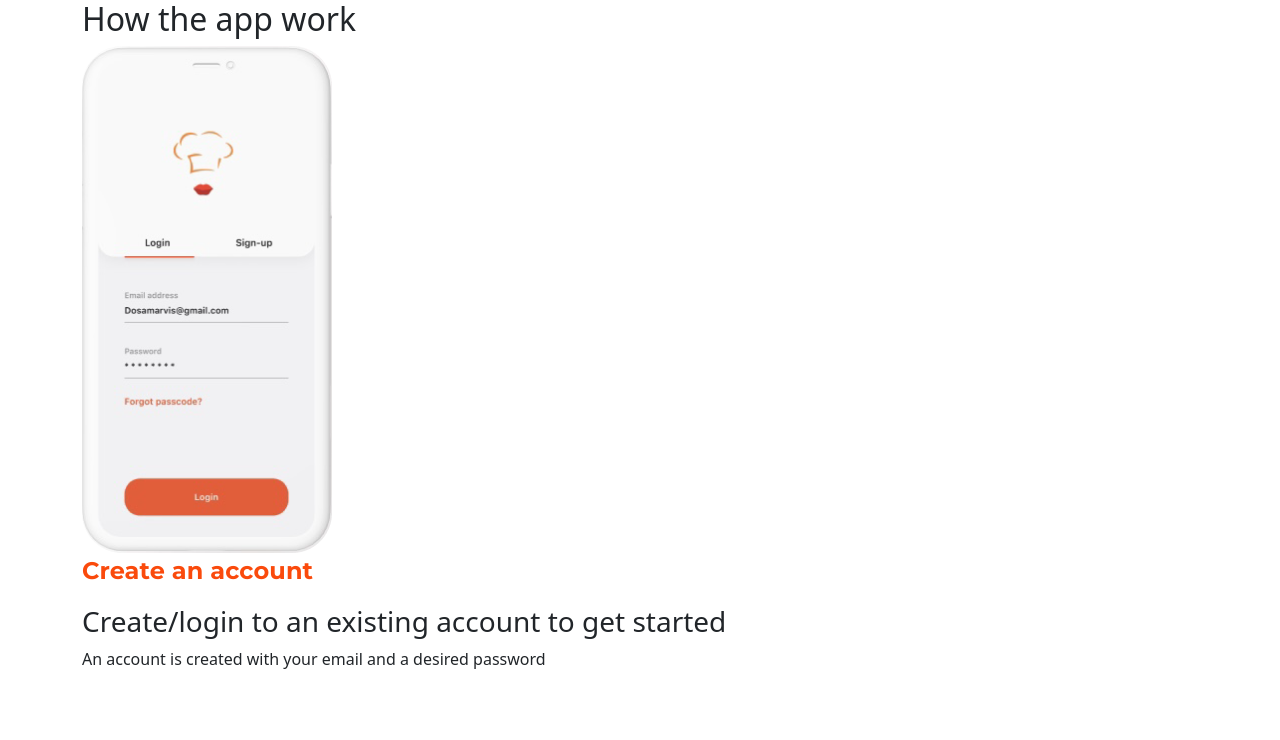
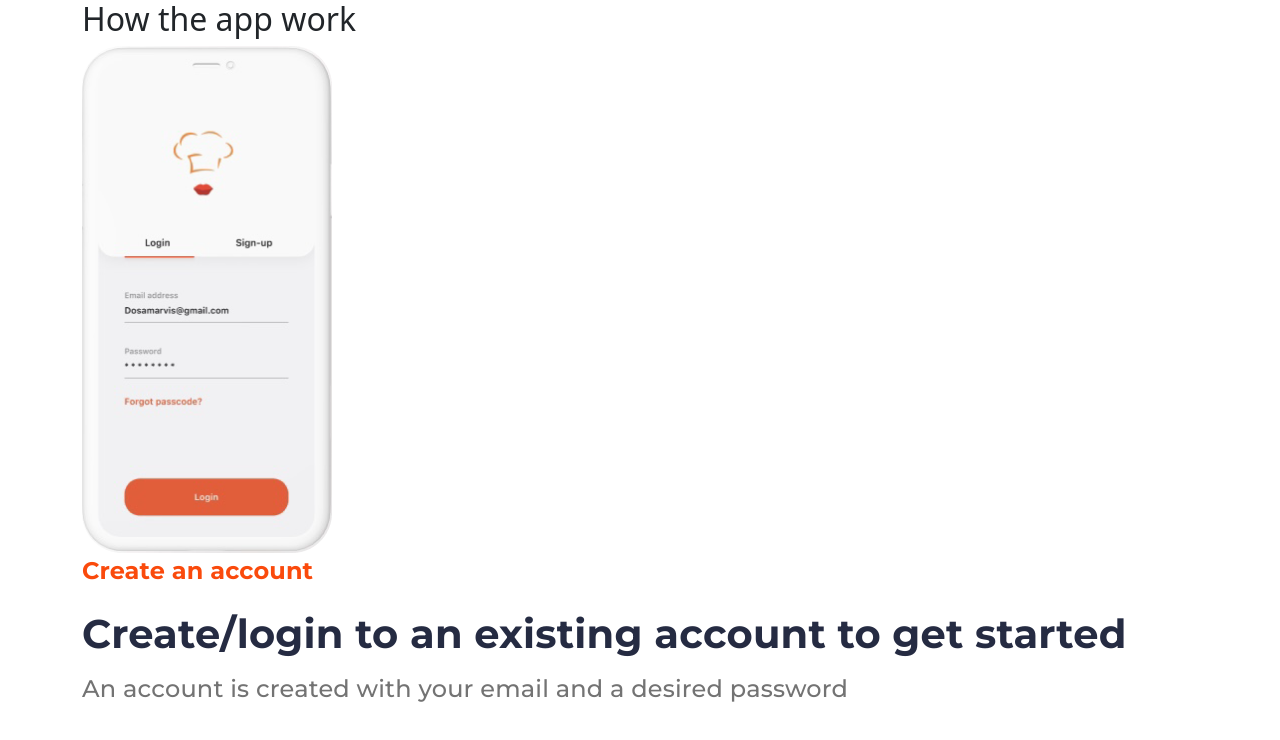
Before and after one commit to Yurka2012/lessons, a plain HTML site: page index.html in a window 1280 px wide. Drawn offline with nearby package versions, Linux system fonts and the light colour scheme.

Commit message:
reg,slgmel,ge

```diff
--- a/css/style.css
+++ b/css/style.css
@@ -1,6 +1,6 @@
-@import url('https://fonts.googleapis.com/css2?family=Montserrat:ital,wght@0,100;0,200;0,300;0,400;0,500;0,600;0,700;0,800;0,900;1,100;1,200;1,300;1,400;1,500;1,600;1,700;1,800;1,900&display=swap');
-.create-ac{
-    color: #FA4A0C;
+@import url("https://fonts.googleapis.com/css2?family=Montserrat:ital,wght@0,100;0,200;0,300;0,400;0,500;0,600;0,700;0,800;0,900;1,100;1,200;1,300;1,400;1,500;1,600;1,700;1,800;1,900&display=swap");
+.create-ac {
+  color: #fa4a0c;
 
   /* H3 */
   font-family: Montserrat;
@@ -10,4 +10,21 @@ font-weight: 700;
   line-height: 36px; /* 150% */
   letter-spacing: 0.1px;
 }
-.h3-login
+.h3-login {
+  color: var(--text, #252b42);
+  font-family: Montserrat;
+  font-size: 40px;
+  font-style: normal;
+  font-weight: 700;
+  line-height: 57px; /* 142.5% */
+  letter-spacing: 0.2px;
+}
+.acount {
+  color: var(--second-text, #737373);
+  font-family: Montserrat;
+  font-size: 24px;
+  font-style: normal;
+  font-weight: 500;
+  line-height: 38px; /* 158.333% */
+  letter-spacing: 0.2px;
+}
--- a/index.html
+++ b/index.html
@@ -22,7 +22,7 @@
             <div class="text-box">
               <p class="create-ac">Create an account</p>
               <h3 class="h3-login">Create/login to an existing account to get started</h3>
-              <p>
+              <p class="acount">
                 An account is created with your email and a desired password
               </p>
             </div>
```
Lines whose indentation alone changed are shown as unchanged.
